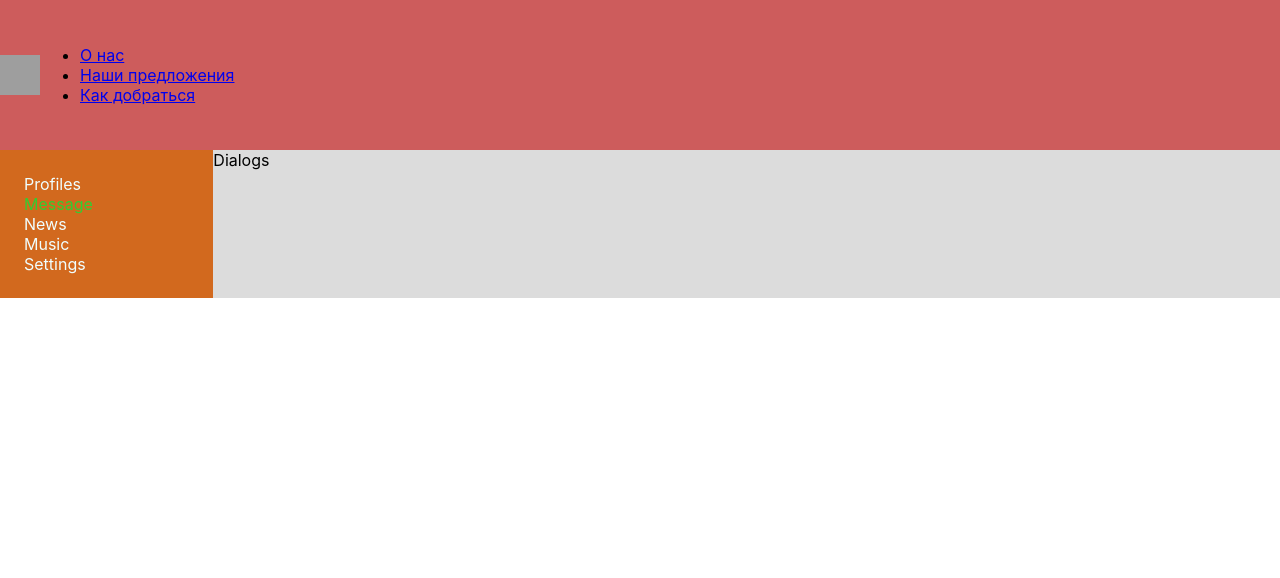
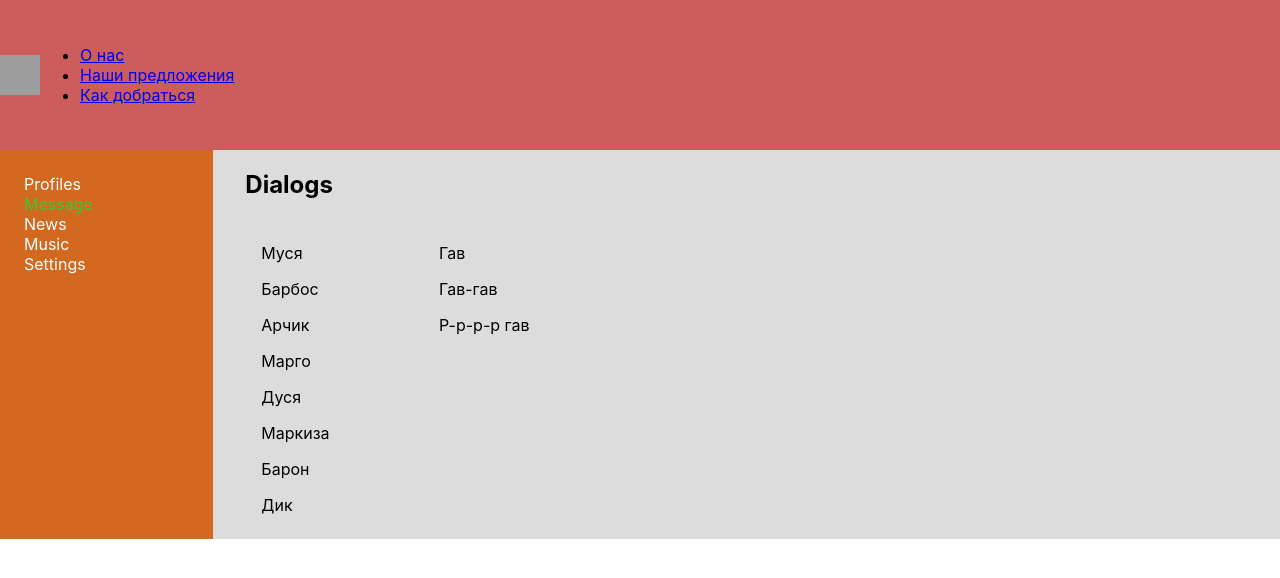
Before and after one commit to Chackmoole/social-network, a React (Create React App) app: page /dialogs in a window 1280 px wide. Shown: the top 578 px of the page. Built offline with nearby package versions, Linux system fonts and the light colour scheme; grey boxes are pictures that could not be loaded.

Commit message:
Урок 21 Добавлено наполнение компонента Диалог

```diff
--- a/src/components/Dialogs/Dialogs.jsx
+++ b/src/components/Dialogs/Dialogs.jsx
@@ -1,7 +1,29 @@
-import "./Dialogs.module.css";
+import styles from "./Dialogs.module.css";
+import DialogsItem from "../DialogsItem/DialogsItem";
 
 const Dialogs = ({}) => {
-  return <div>Dialogs</div>;
+  return (
+    <section className={styles.dialogs}>
+      <h2 className={styles.title}>Dialogs</h2>
+      <div className={styles.wrapper}>
+        <ul className={styles.dialogsList}>
+          <DialogsItem dialogItem="Муся" />
+          <DialogsItem dialogItem="Барбос" />
+          <DialogsItem dialogItem="Арчик" />
+          <DialogsItem dialogItem="Марго" />
+          <DialogsItem dialogItem="Дуся" />
+          <DialogsItem dialogItem="Маркиза" />
+          <DialogsItem dialogItem="Барон" />
+          <DialogsItem dialogItem="Дик" />
+        </ul>
+        <ul className={styles.messagesList}>
+          <li className={styles.messagesItem}>Гав</li>
+          <li className={styles.messagesItem}>Гав-гав</li>
+          <li className={styles.messagesItem}>Р-р-р-р гав</li>
+        </ul>
+      </div>
+    </section>
+  );
 };
 
 export default Dialogs;
--- a/src/components/Dialogs/Dialogs.module.css
+++ b/src/components/Dialogs/Dialogs.module.css
@@ -0,0 +1,27 @@
+.dialogs {
+}
+
+.title {
+    margin-left: 32px;
+}
+
+.wrapper {
+    display: grid;
+    grid-template-columns: 2fr 10fr;
+}
+
+.dialogsList {
+    list-style: none;
+}
+
+.dialogsItem {
+    padding: 8px;
+}
+
+.messagesList {
+    list-style: none;
+}
+
+.messagesItem {
+    padding: 8px;
+}
--- /dev/null
+++ b/src/components/DialogsItem/DialogsItem.jsx
@@ -0,0 +1,7 @@
+import styles from "./DialogsItem.module.css";
+
+const DialogsItem = ({ dialogItem }) => {
+  return <li className={styles.dialogsItem}>{dialogItem}</li>;
+};
+
+export default DialogsItem;
--- /dev/null
+++ b/src/components/DialogsItem/DialogsItem.module.css
@@ -0,0 +1,3 @@
+.dialogsItem {
+    padding: 8px;
+}
```
